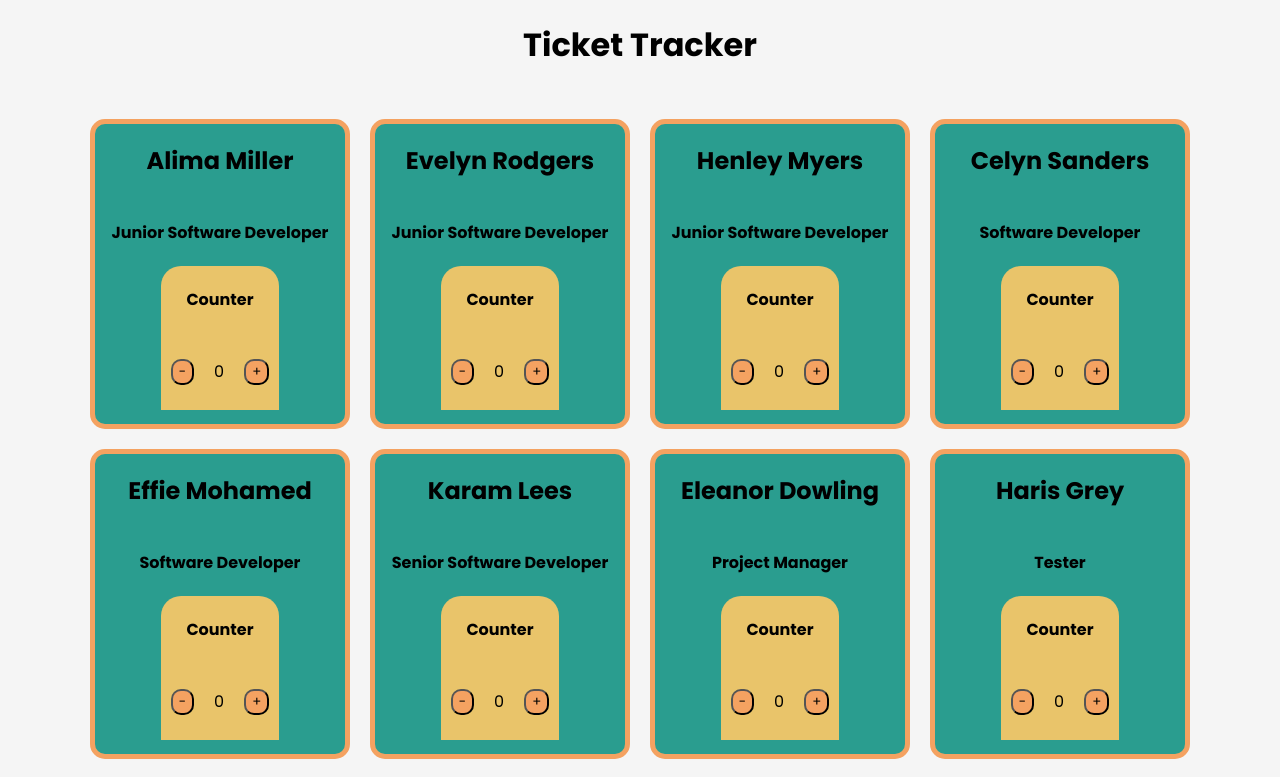
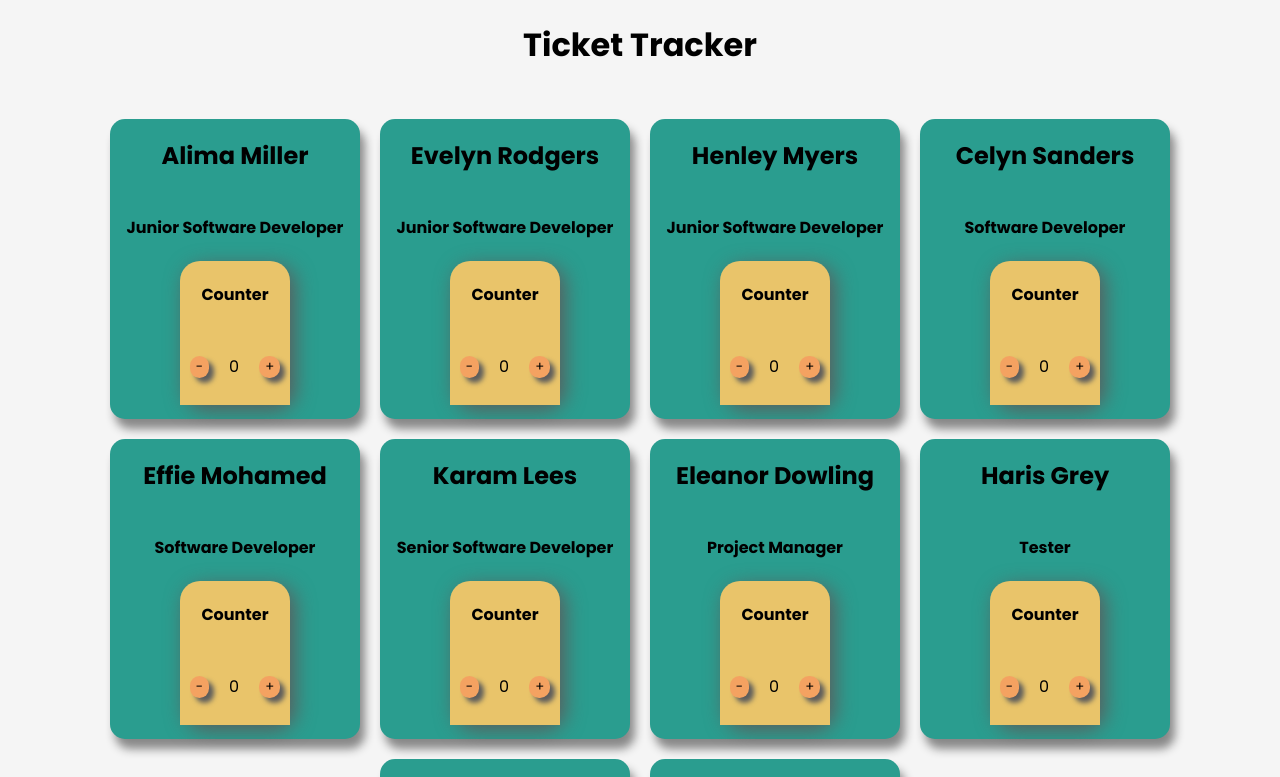
Before and after one commit to abdullah-sattar/ticket-tracker, a React (Create React App) app: page / in a window 1280 px wide. Shown: the top 777 px of the page. Built offline with nearby package versions, Linux system fonts and the light colour scheme.

Commit message:
added box shadow styling

```diff
--- a/src/components/Counter/Counter.scss
+++ b/src/components/Counter/Counter.scss
@@ -5,6 +5,7 @@
     align-items: center;
     margin-bottom: 15px;
     background-color: #E9C46A;
+    box-shadow: 5px 5px 20px #5c5c5c;
 
     h4 {
         background-color: #E9C46A;
@@ -24,7 +25,9 @@
         &__btn {
             height: fit-content;
             background-color: #F4A261;
+            border: none;
             border-radius: 10px;
+            box-shadow: 5px 5px 5px #5c5c5c;
         }
     }
 }
--- a/src/components/Employee/Employee.scss
+++ b/src/components/Employee/Employee.scss
@@ -3,11 +3,11 @@
     flex-direction: column;
     justify-content: center;
     align-items: center;
-    border: 5px solid #F4A261;
     border-radius: 15px;
     width: 250px;
     height: 300px;
     background-color: #2A9D8F;
+    box-shadow: 5px 10px 10px #888888;
 
     h2 {
         background-color: #2A9D8F;
```
